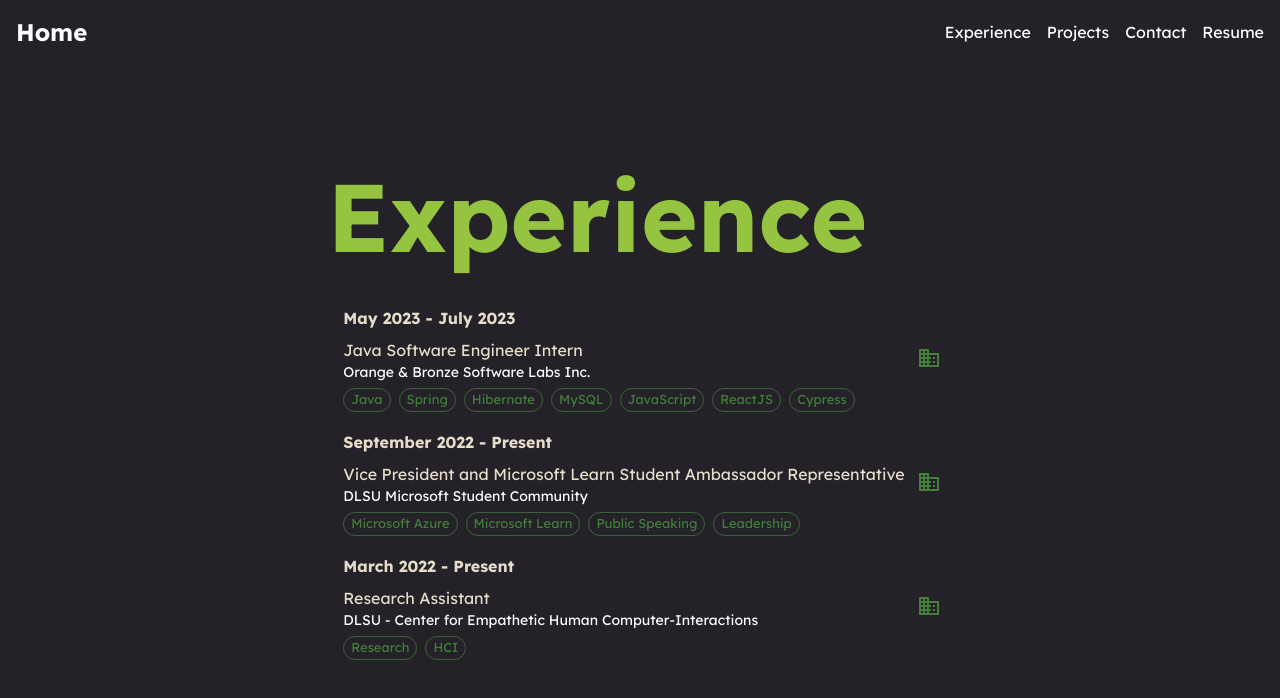
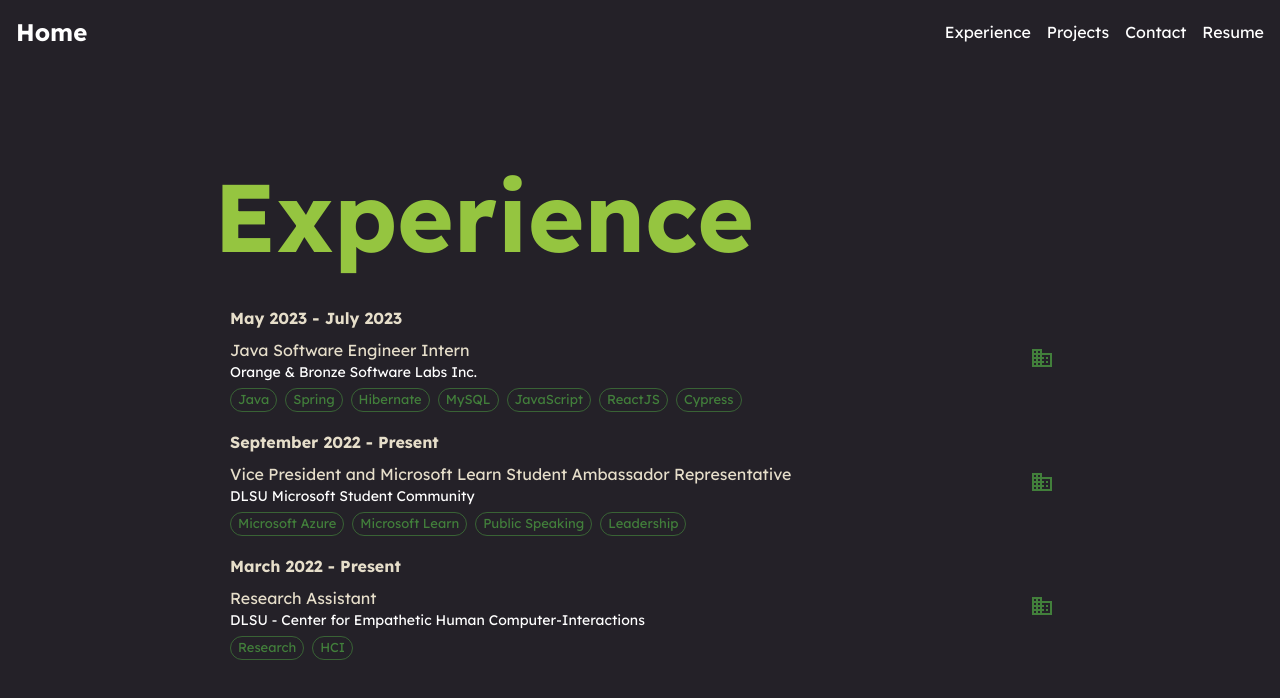
Before and after one commit to erik-lance/portfolio-website, a Next.js app: page /experience in a window 1280 px wide. Shown: the top 698 px of the page. Built offline with nearby package versions, Linux system fonts and the light colour scheme.

Commit message:
Adjusted width and spacing

```diff
--- a/src/pages/experience.tsx
+++ b/src/pages/experience.tsx
@@ -1,9 +1,12 @@
-import { IconButton, List, ListItem, ListItemSecondaryAction, ListItemText, ListSubheader, Stack, Typography, Chip } from "@mui/material";
+import { IconButton, List, ListItem, ListItemSecondaryAction, ListItemText, ListSubheader, Stack, Typography, Chip, Container } from "@mui/material";
 import experience from "@/data/experience.json";
 import BusinessIcon from '@mui/icons-material/Business';
 
 export default function Experience() {
     return (
+        <Container
+            maxWidth="md"
+        >
             <Stack
                 spacing={2}
             >
@@ -72,5 +75,5 @@ export default function Experience() {
                     ))}
                 </List>
             </Stack>
-    );
+        </Container>);
 }
```
Lines whose indentation alone changed are shown as unchanged.
